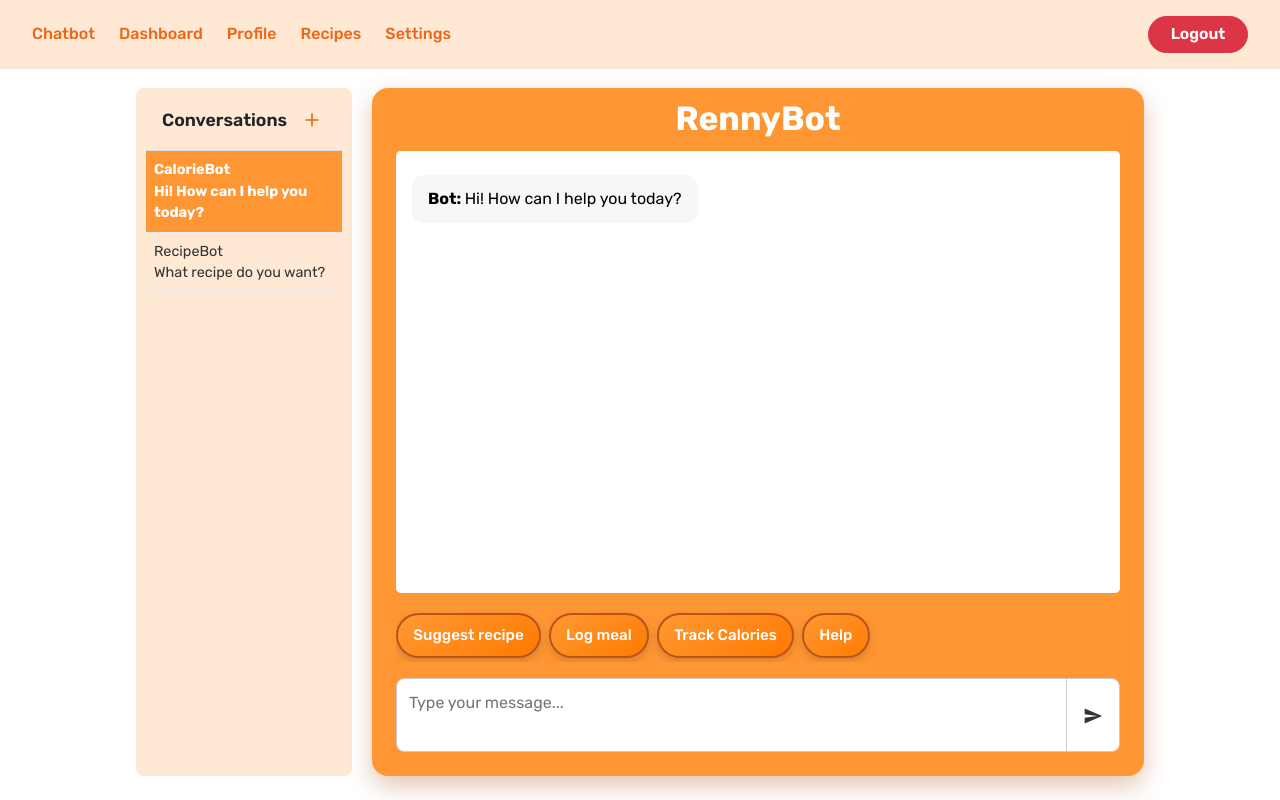
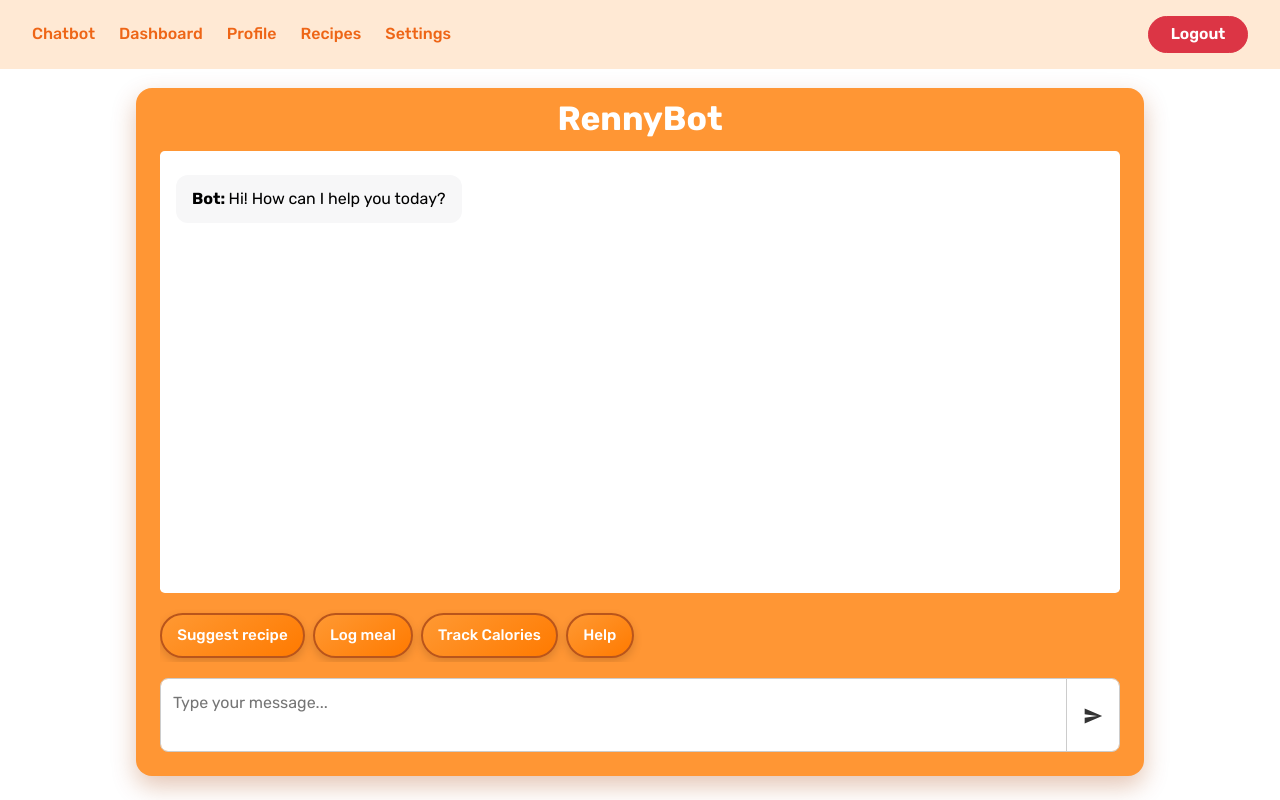
Before and after one commit to tgw6201/SummerBuild2025, a React (Vite) app in the folder client/: page /chatbot in a window 1280 px wide. Built offline with nearby package versions, Linux system fonts and the light colour scheme.

Commit message:
Remove conversations

```diff
--- a/client/src/pages/Chatbot.jsx
+++ b/client/src/pages/Chatbot.jsx
@@ -138,78 +138,6 @@ export default function Chatbot() {
 
   return (
     <div className="app-container">
-      {" "}
-      {/* top-level flex container */}
-      <aside className="history-sidebar">
-        <div
-          style={{
-            display: "flex",
-            justifyContent: "space-between",
-            alignItems: "center",
-            fontWeight: 600,
-            margin: "0.5rem 0 1rem 0",
-            fontSize: "1.1rem",
-            padding: "0 1rem",
-          }}
-        >
-          <span>Conversations</span>
-          <button
-            className="icon-button"
-            onClick={() => {
-              const newId = Date.now();
-              const newConversation = {
-                id: newId,
-                title: `Chat ${conversations.length + 1}`,
-                messages: [
-                  {
-                    id: newId + 1,
-                    sender: "bot",
-                    text: "Hi! How can I assist you today?",
-                  },
-                ],
-              };
-              setConversations([newConversation, ...conversations]);
-              setActiveConversationId(newId);
-            }}
-            title="Start new conversation"
-          >
-            <svg
-              xmlns="http://www.w3.org/2000/svg"
-              width="20"
-              height="20"
-              viewBox="0 0 24 24"
-              fill="none"
-              stroke="currentColor"
-              strokeWidth="2"
-              strokeLinecap="round"
-              strokeLinejoin="round"
-            >
-              <line x1="12" y1="5" x2="12" y2="19" />
-              <line x1="5" y1="12" x2="19" y2="12" />
-            </svg>
-          </button>
-        </div>
-        <ul className="history-list">
-          {conversations.map((conv) => (
-            <li
-              key={conv.id}
-              className={`history-item${
-                conv.id === activeConversationId ? " active" : ""
-              }`}
-              onClick={() => setActiveConversationId(conv.id)}
-            >
-              <div className="history-title">{conv.title}</div>
-              <div className="history-preview">
-                {conv.messages &&
-                conv.messages.length > 0 &&
-                conv.messages[conv.messages.length - 1]?.text
-                  ? conv.messages[conv.messages.length - 1].text.slice(0, 30)
-                  : ""}
-              </div>
-            </li>
-          ))}
-        </ul>
-      </aside>
       <div className="chat-container">
         <h3 className="chat-header">RennyBot</h3>
 
```
